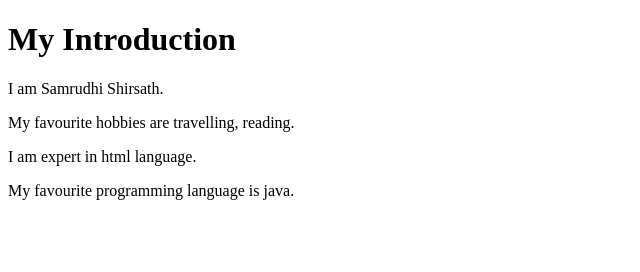
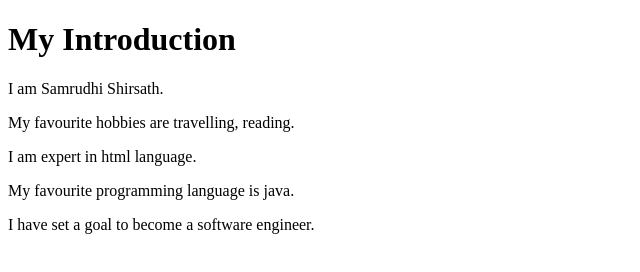
Before and after one commit to samrudhishirsath19/git-hub, a plain HTML site: page index.html in a window 1280 px wide. Shown: the whole page, without its empty margins (0-640 px from the left). Drawn offline with Linux system fonts and the light colour scheme.

Commit message:
goal is added

```diff
--- a/index.html
+++ b/index.html
@@ -20,5 +20,9 @@
     <div>
         <p>My favourite programming language is java.</p>
     </div>
+
+    <div>
+        <p>I have set a goal to become a software engineer.</p>
+    </div>
 </body>
 </html>
```
